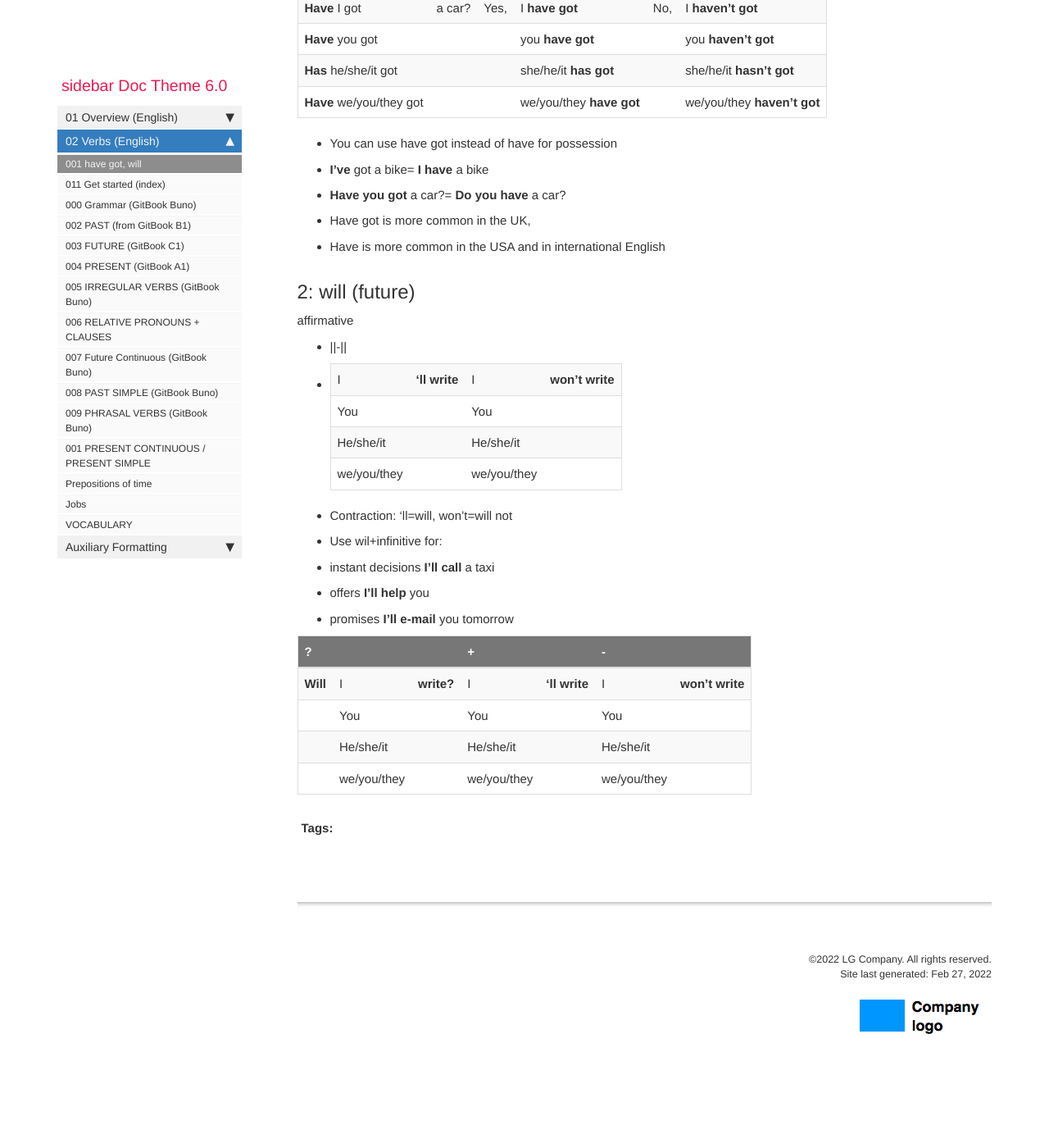
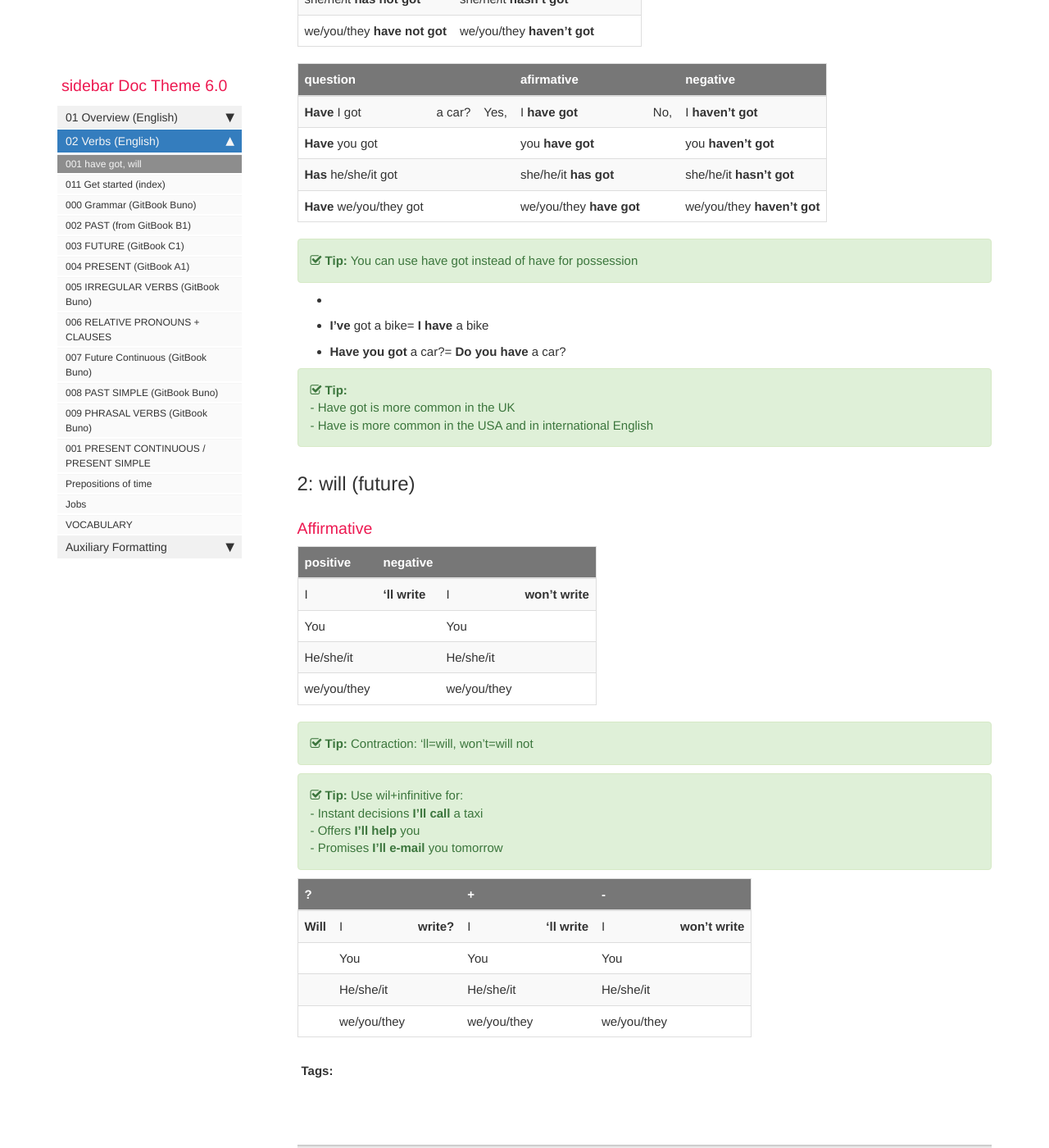
Before and after one commit to lg-gonzalez-juarez/PlanningTestB2, a Jekyll site: the page built from pages/dir01/dir01_01.md, in a window 1280 px wide and 1400 px high, scrolled down 1011 px. Shown: the whole window at 82% size. Built offline with Jekyll 4.4.1, drawn with Linux system fonts in a browser that asks for light colours; comment, search, counter and statistics services are not loaded; before the commit the page ends 2348 px from its top, so only the background shows below that; some of the changed text lies outside the part shown.

Commit message:
updating

```diff
--- a/pages/dir01/dir01_01.md
+++ b/pages/dir01/dir01_01.md
@@ -12,7 +12,7 @@ folder: dir01
 
 ## 1: have got
 
-Affirmative
+### Affirmative
 
 Full form| Contraction||
 -|-|
@@ -22,7 +22,7 @@ she/he/it **has got**|	she/he/it**'s got**|
 we/you/they **have got**|we/you/they**'ve got**|
 
 
-negative
+### Negative
 
 Full form| Contraction||
 -|-|
@@ -38,29 +38,35 @@ question||| afirmative|| negative
 **Has** he/she/it got|||she/he/it **has got**||she/he/it **hasn't got**
 **Have** we/you/they got|||we/you/they **have got**||we/you/they **haven't got**
 
-* You can use have got instead of have for possession
+{% include tip.html content="You can use have got instead of have for possession" %}
+*
 - **I've** got a bike= **I have** a bike
 - **Have you got** a car?= **Do you have** a car?
-* Have got is more common in the UK,
-* Have is more common in the USA and in international English
+
+{% include tip.html content="
+<br> - Have got is more common in the UK
+<br> - Have is more common in the USA and in international English" %}
+
 
 ## 2: will (future)
 
-affirmative
+### Affirmative
 
-+||-||
--|-|-|
-I |**'ll write**|I|**won't write**
-You				||You|
-He/she/it		||He/she/it|
-we/you/they		||we/you/they|
 
-* Contraction: 'll=will, won't=will not
-* Use wil+infinitive for:
-- instant decisions **I'll call** a taxi
-- offers  **I'll help** you
-- promises **I'll e-mail** you tomorrow
+positive|negative|||
+-|-|-|-|
+I |**'ll write**|I|**won't write**|
+You				||You||
+He/she/it		||He/she/it||
+we/you/they		||we/you/they||
 
+{% include tip.html content="Contraction: 'll=will, won't=will not" %}
+
+{% include tip.html content="Use wil+infinitive for:
+<br>- Instant decisions **I'll call** a taxi
+<br>- Offers  **I'll help** you
+<br>- Promises **I'll e-mail** you tomorrow
+" %}
 
 ?|||+||-||
 -|-|-|-|
```
